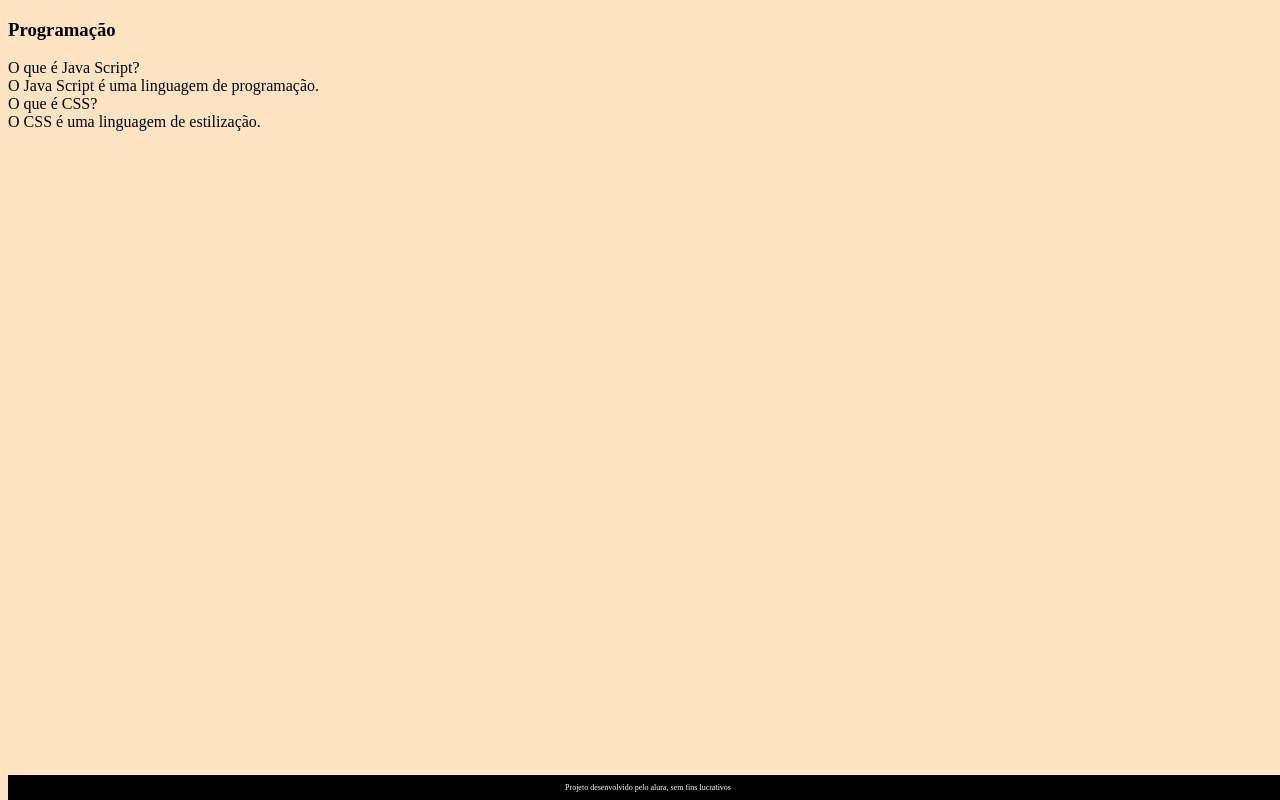
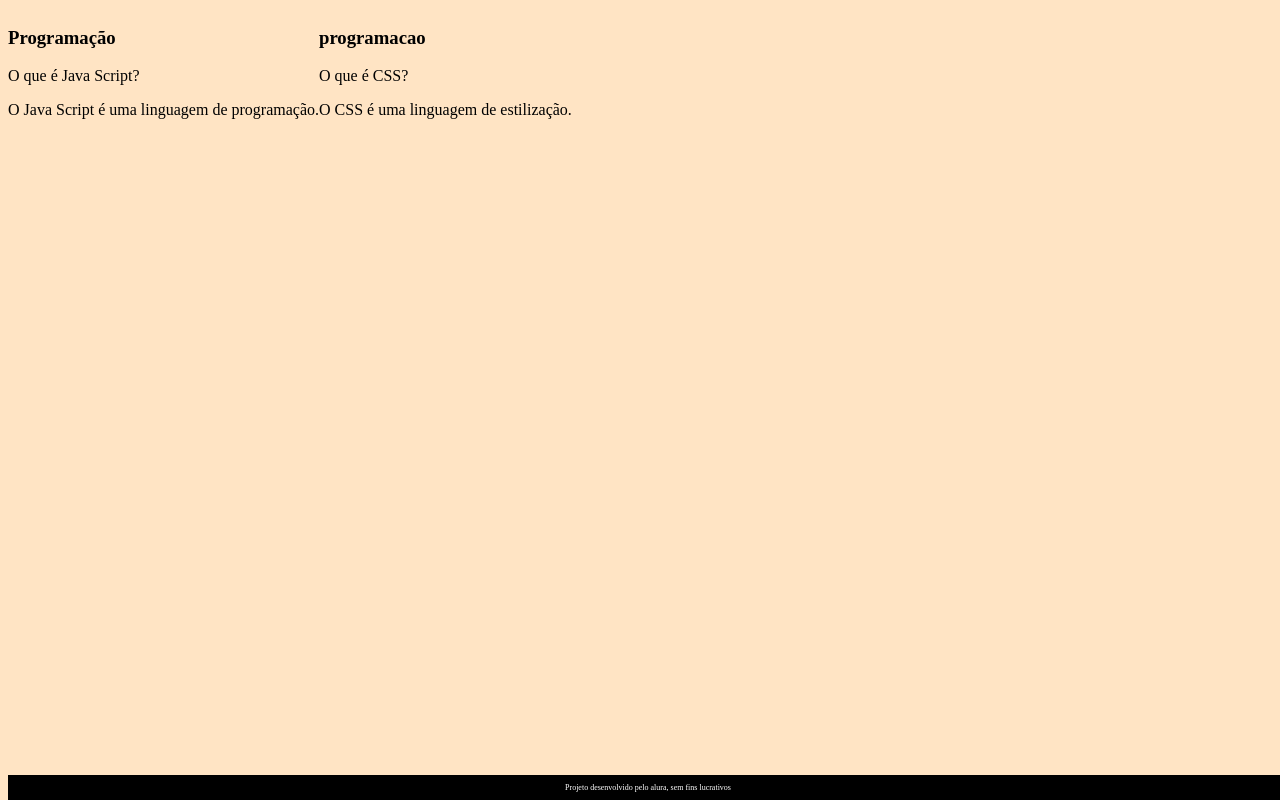
Before and after one commit to Ray02041/flashcards, a plain HTML site: page index.html in a window 1280 px wide. Drawn offline with Linux system fonts and the light colour scheme; files that its build step writes are made by us from their sources.

Commit message:
Add files via upload

```diff
--- a/index.html
+++ b/index.html
@@ -3,25 +3,31 @@
 <head>
     <meta charset="UTF-8">
     <meta name="viewport" content="width=device-width, initial-scale=1.0">
-    <link rel="stylesheet" href="style.css">
+    <link rel="stylesheet" href="assets/style.css">
     <title>Flashcard</title>
 </head>
 <body>
-   <main>
-                    <article class="cartao">
+      <main>
+            <section id="container">
+                 <article class="cartao">
                         <div class="cartao__conteudo">
                                 <h3> Programação </h3>
                                 <div class="cartao__conteudo__pergunta">
                                     O que é Java Script?
                                     </div>
                                     <div class="cartao__conteudo__resposta">
-                                        O Java Script é uma linguagem de programação.
+                                      <p> O Java Script é uma linguagem de programação.</p>
                                         </div>
+                                    </div>
+                             </article>
+                             <article class="cartao">
+                             <div class="cartao conteudo">
+                                <h3>programacao</h3>
                                 <div class="cartao__conteudo__pergunta">
-                                            O que é CSS?
+                                           <p>O que é CSS?</p>
                                         </div>
                                        <div class="cartao__conteudo__resposta">
-                                            O CSS é uma linguagem de estilização.
+                                            <p>O CSS é uma linguagem de estilização.</p>
                                          </div>
                                         </div>
 
@@ -30,5 +36,6 @@
    <footer>
     <p>Projeto desenvolvido pelo alura, sem fins lucrativos</p>
    </footer>
+
 </body>
 </html>
--- a/style.css
+++ b/style.css
@@ -1,6 +1,21 @@
 body {
      background-color: bisque ;
+     font-family: Bai Jamjuree;
 }
+
+#container{
+       display: flex;
+}
+
+
+
+
+
+
+
+
+
+
 
 footer {
         background-color: black;
@@ -10,7 +25,11 @@ footer {
         width: 100%;
     }
 
-footer p {
+
+
+
+
+    footer p {
     text-align: center;
     font-size: 0.5rem;
 }
```
